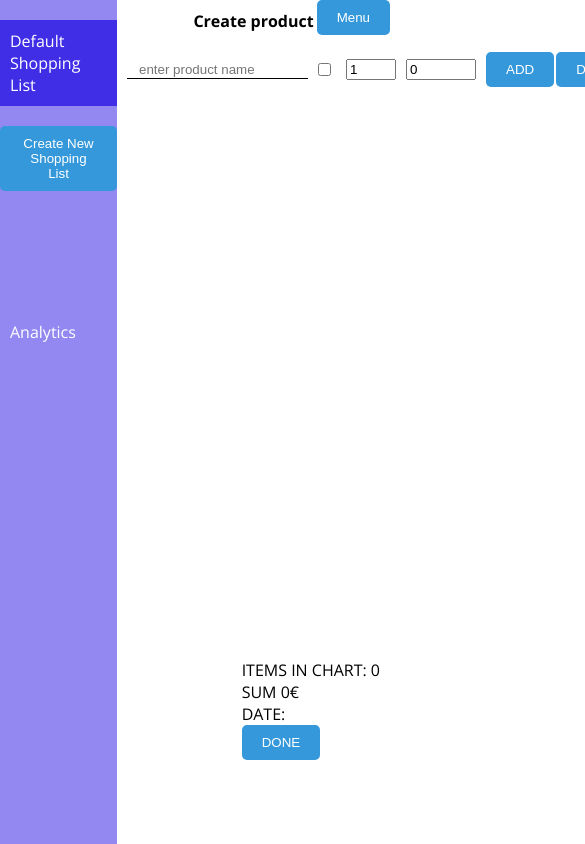
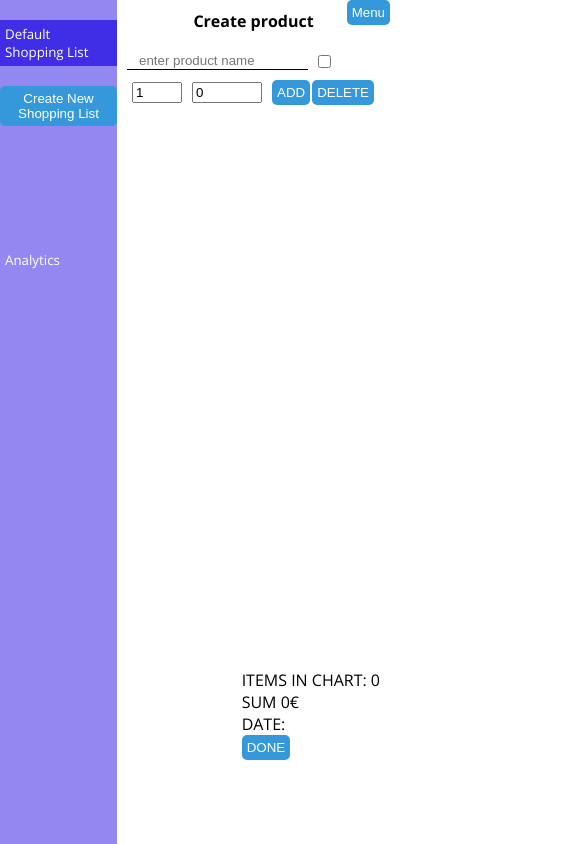
Before and after one commit to Marin303/shopping_list_manager, a React (Create React App) app in the folder frontend/: page /shopping-list/other in a window 390 px wide. Shown: the top 844 px of the page, 585 px wide, since content can reach past the window. Built offline with nearby package versions, Linux system fonts and the light colour scheme.

Commit message:
small delay between clicks to allow a second close dropdown

```diff
--- a/frontend/src/App.scss
+++ b/frontend/src/App.scss
@@ -28,3 +28,9 @@ input:focus-visible{
     border-radius: 2px;
     outline: 1px solid $button-background;
 }
+
+@media screen and (max-width: 400px) {
+    button{
+        padding: 5px;
+    }
+}
--- a/frontend/src/Components/ShoppingList/ShoppingList.jsx
+++ b/frontend/src/Components/ShoppingList/ShoppingList.jsx
@@ -13,17 +13,23 @@ import ShoppingNavDropdown from "../ShoppingNavDropdown/ShoppingNavDropdown";
 const ShoppingList = () => {
   const [menuOpen, setMenuOpen] = useState(false);
   const dropdownRef = useRef(null);
+  const clickTimeoutRef = useRef(null);
 
   const toggleMenu = () => {
+    clearTimeout(clickTimeoutRef.current);
     setMenuOpen((prev) => !prev);
   };
 
+  const handleClickOutside = (e) => {
+    if (dropdownRef.current && !dropdownRef.current.contains(e.target)) {
+      // Small delay to allow for a second click close dropdown
+      clickTimeoutRef.current = setTimeout(() => {
+        setMenuOpen(false);
+      }, 100);
+    }
+  };
+
   useEffect(() => {
-    const handleClickOutside = (e) => {
-      if (dropdownRef.current && !dropdownRef.current.contains(e.target)) {
-        setMenuOpen(false);
-      }
-    };
     document.addEventListener("mousedown", handleClickOutside);
     return () => {
       document.removeEventListener("mousedown", handleClickOutside);
@@ -38,7 +44,7 @@ const ShoppingList = () => {
 
       <ShoppingNavbar />
 
-      <div className={`dropdown-menu ${menuOpen ? "visible" : "hidden"}`} ref={dropdownRef}>
+      <div className={`dropdown-menu ${menuOpen ? "" : "hidden"}`} ref={dropdownRef}>
         <ShoppingNavDropdown />
       </div>
 
--- a/frontend/src/Components/ShoppingList/shopping.scss
+++ b/frontend/src/Components/ShoppingList/shopping.scss
@@ -11,9 +11,9 @@
 .dropdown-menu.hidden{
     display: none;
 }
-.dropdown-menu.visible{
+/* .dropdown-menu.visible{
     display: block;
-}
+} */
 .menu_button {
     display: none;
     position: absolute;
--- a/frontend/src/Page/Layout/layout.scss
+++ b/frontend/src/Page/Layout/layout.scss
@@ -42,3 +42,10 @@
         }
     }
 }
+
+@media screen and (max-width: 400px) {
+    .layout_container_header nav li a {
+    padding: 5px;
+    font-size: smaller;
+    }
+}
--- a/frontend/src/Products/Other/other.scss
+++ b/frontend/src/Products/Other/other.scss
@@ -8,6 +8,7 @@
         margin-top: 20px;
         display: flex;
         align-items: center;
+        flex-wrap: wrap;
         gap: 10px;
     }
 
```
